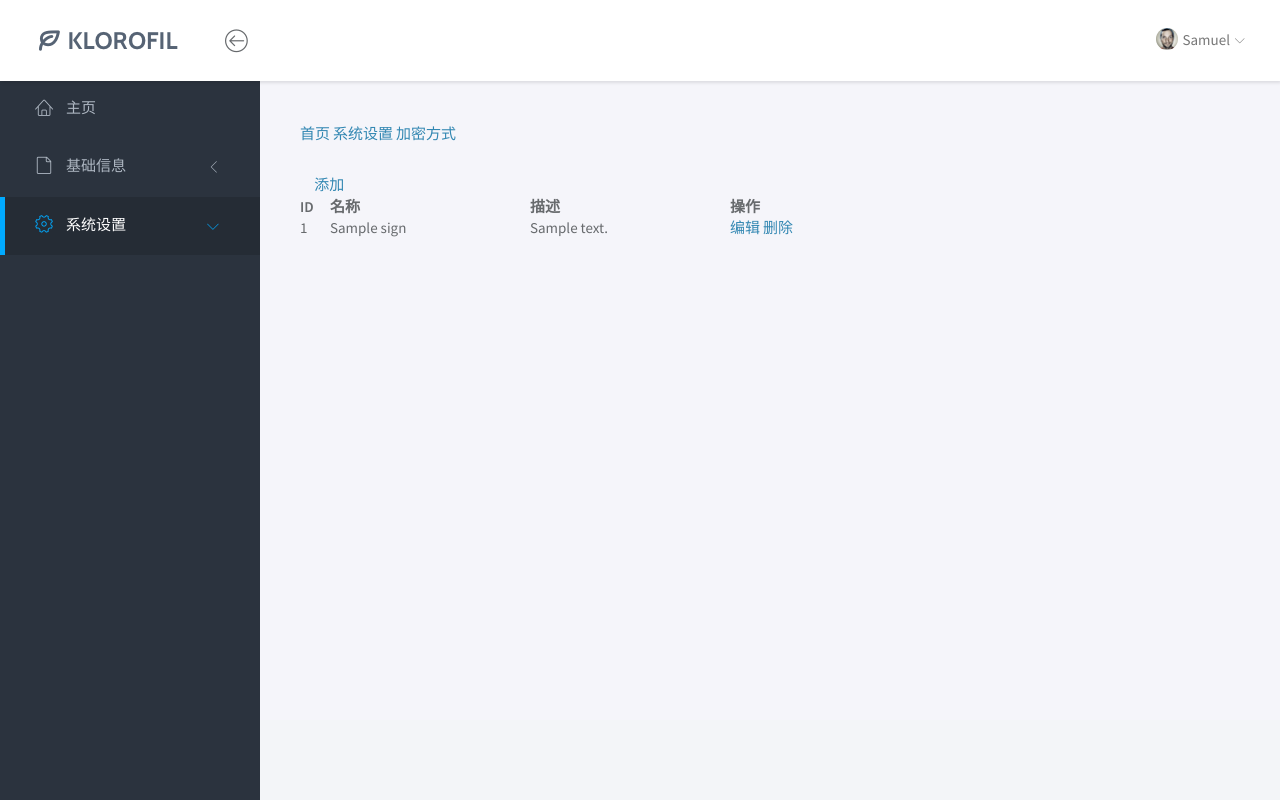
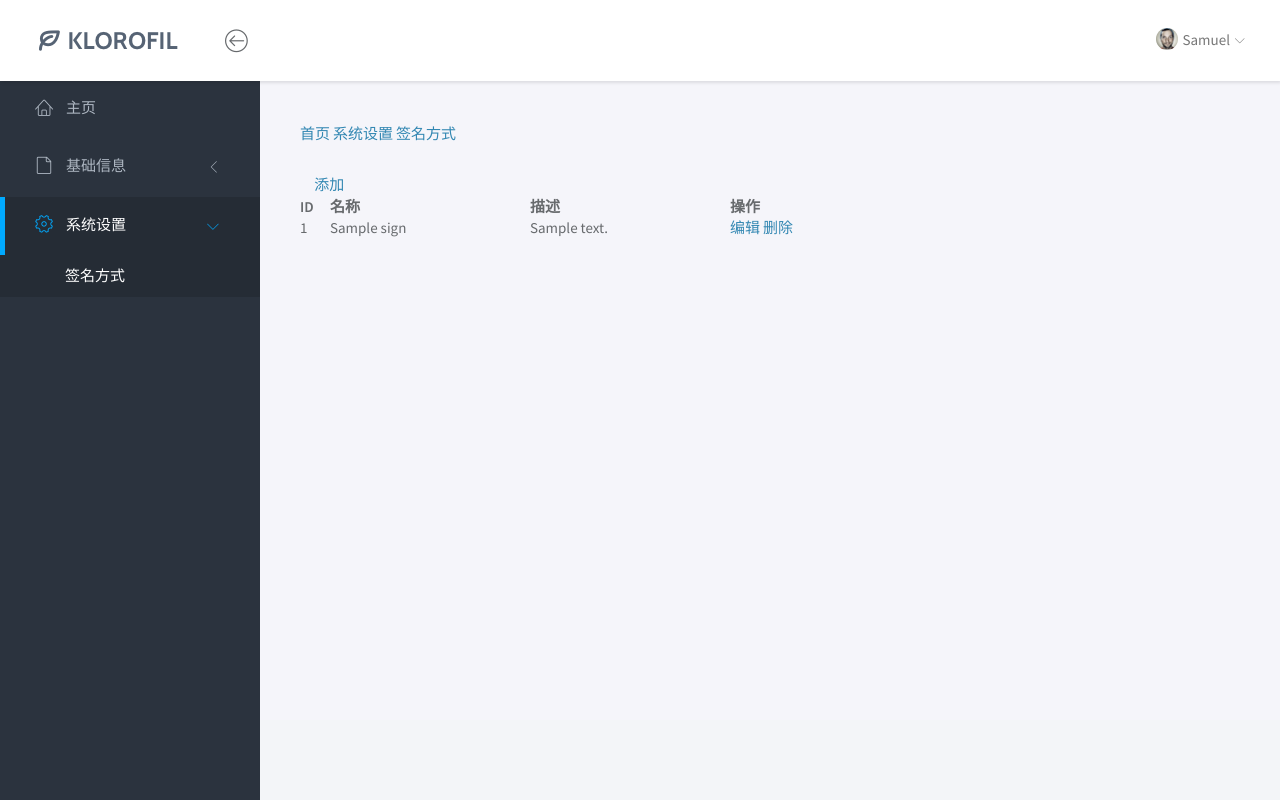
Before and after one commit to wsyu/EasyTest, a Python web app: template templates/system/sign_index.html in a window 1280 px wide. Run offline with Jinja, Linux system fonts and the light colour scheme; the template is opened without the code that fills it: most values are stand-ins (such as "Sample title", 1, 10 or a date in 2020); some libraries are stand-ins or nearby versions.

Commit message:
修改代码

```diff
--- a/templates/system/sign_index.html
+++ b/templates/system/sign_index.html
@@ -8,7 +8,7 @@
             <span class="layui-breadcrumb">
                 <a href="">首页</a>
                 <a class="this" href="">系统设置</a>
-                <a class="this-page">加密方式</a>
+                <a class="this-page">签名方式</a>
             </span>
         </div>
 
```
